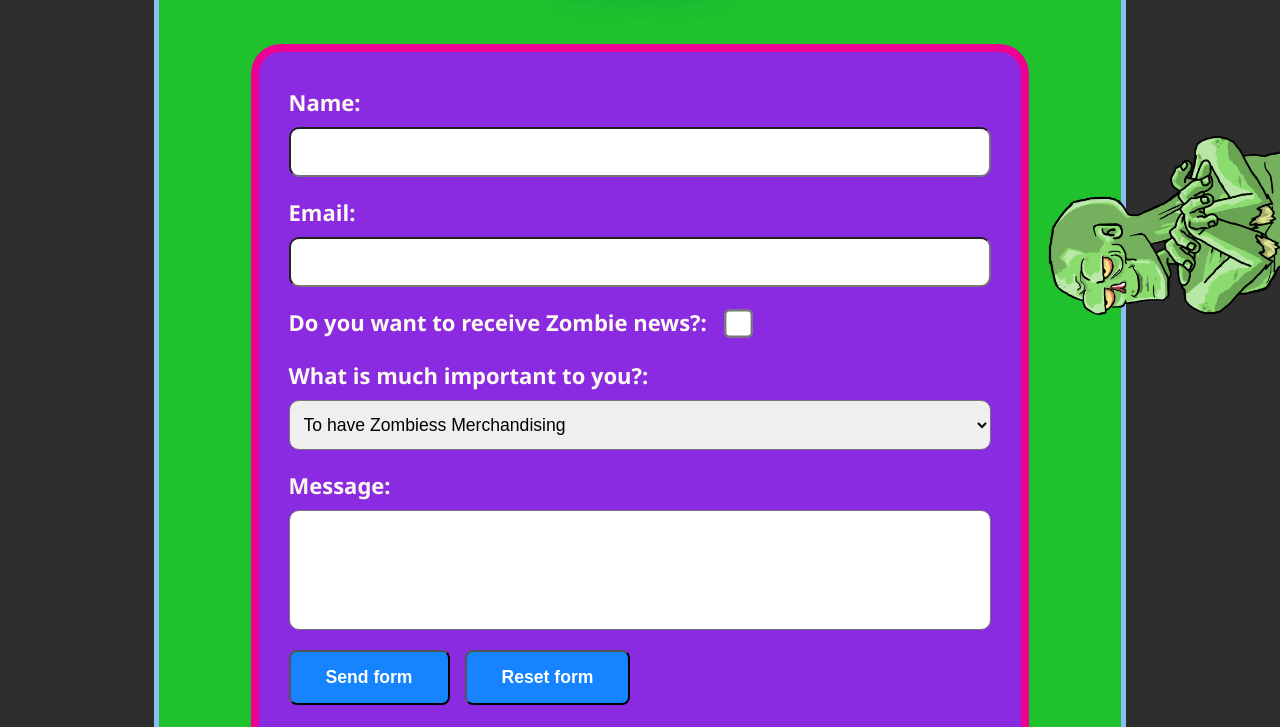
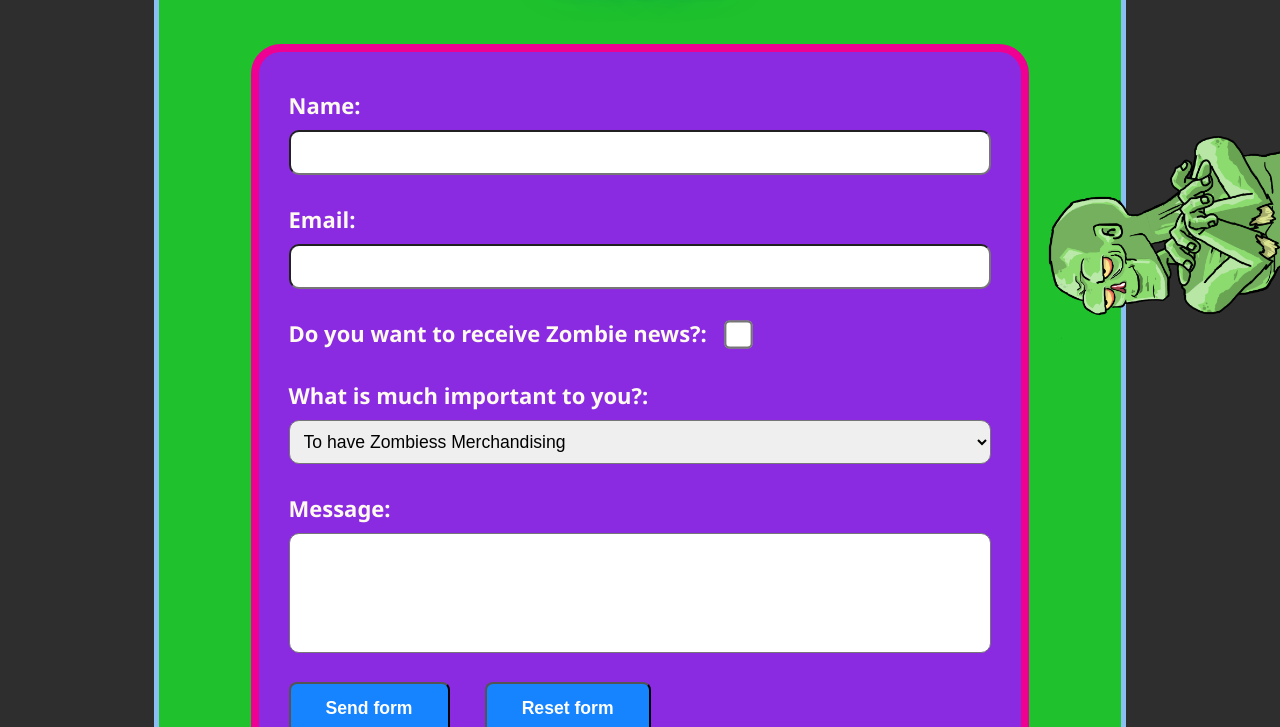
Before and after one commit to pabloDangelo/crypto-zombiess-final, a website: page views/contact.html in a window 1280 px wide. Shown: the part 353-1080 px from the top of the page. Drawn offline with Linux system fonts and the light colour scheme.

Commit message:
Ajustes en Roadmap y Contact

```diff
--- a/scss/main.scss
+++ b/scss/main.scss
@@ -17,8 +17,3 @@
 @import './secciones/roadmap';
 @import './secciones/faq';
 @import './secciones/media-queries';
-
-
-section, header, footer {
-    border-radius: 20px;
-}
--- a/scss/secciones/_contact.scss
+++ b/scss/secciones/_contact.scss
@@ -1,5 +1,6 @@
 .contactBox {
     width: 90%;
+    height: 90%;
     background-color: blueviolet;
     border-radius: 30px;
     border: 8px solid rgb(238, 0, 147);
@@ -10,11 +11,12 @@
 
 form {
     width: 100%;
+    height: 100%;
     display: flex;
     flex-direction: column;
-    justify-content: flex-start; //Alineado a la izq
-    align-items: center; //Centrado en y
-    row-gap: 10px;
+    justify-content: space-around; //Alineado en Y
+    align-items: center; //Centrado en X
+    row-gap: 2%;
 
     padding: 15px;
 }
@@ -24,15 +26,15 @@ fieldset {
     border-style: none;
     display: flex;
     flex-direction: column;
-    justify-content: flex-start; //Alineado a la izq
-    align-items: center; //Centrado en y
+    justify-content: flex-start; //Alineado en Y
+    align-items: center; //Centrado en X
 
     margin: 5px auto;
 }
 
 input, textarea, select {
     width: 100%;
-    height: 50px;
+    height: 5%;
     padding: 10px;
     border-radius: 10px;
     color: black;
@@ -65,12 +67,12 @@ label {
     color: rgb(255, 255, 255);
     font-size: 0.8rem;
     font-weight: bold;
-    padding: 15px 35px;
+    padding: 2% 35px;
     margin-bottom: 15px;
 }
 
 .botones-form {
     display: flex;
     flex-direction: column;
-    gap: 15px;
+    gap: 5%;
 }
--- a/scss/secciones/_roadmap.scss
+++ b/scss/secciones/_roadmap.scss
@@ -1,5 +1,6 @@
 
 table {
+    height: 80%;
     border-collapse: separate;
     border: 8px solid rgb(255, 0, 128);
     border-radius: 25px;
```
Also changed, not shown: css/style.css.
